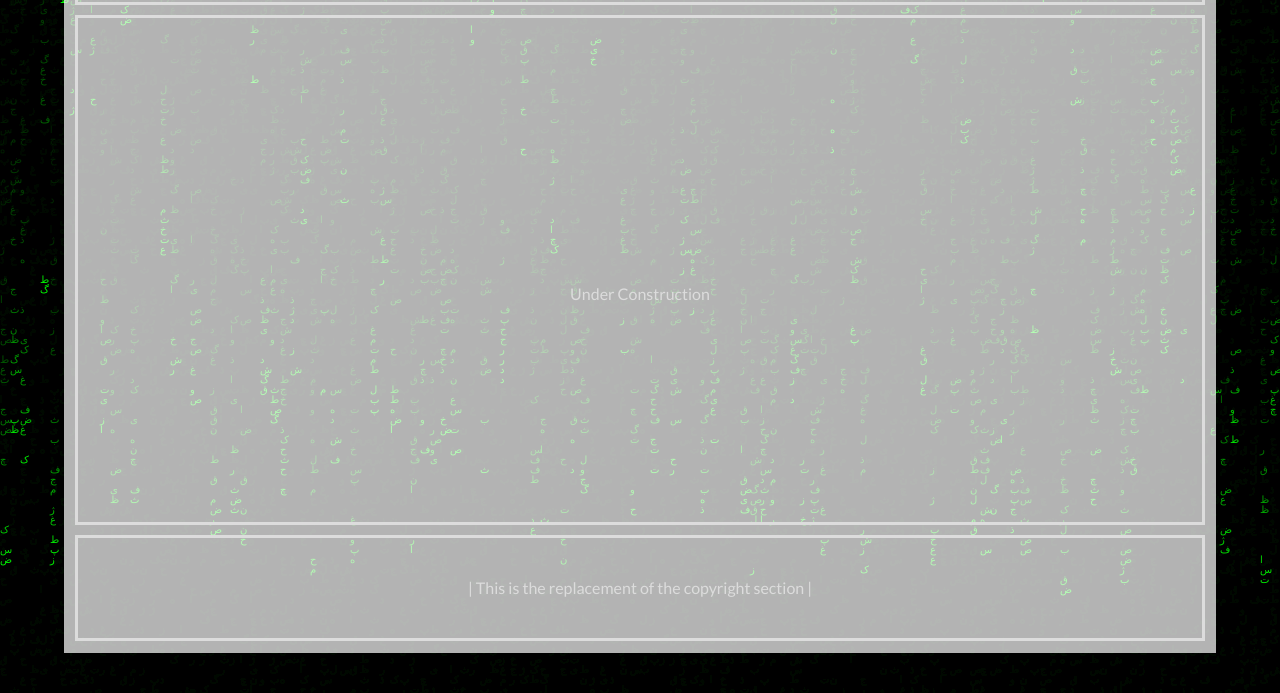
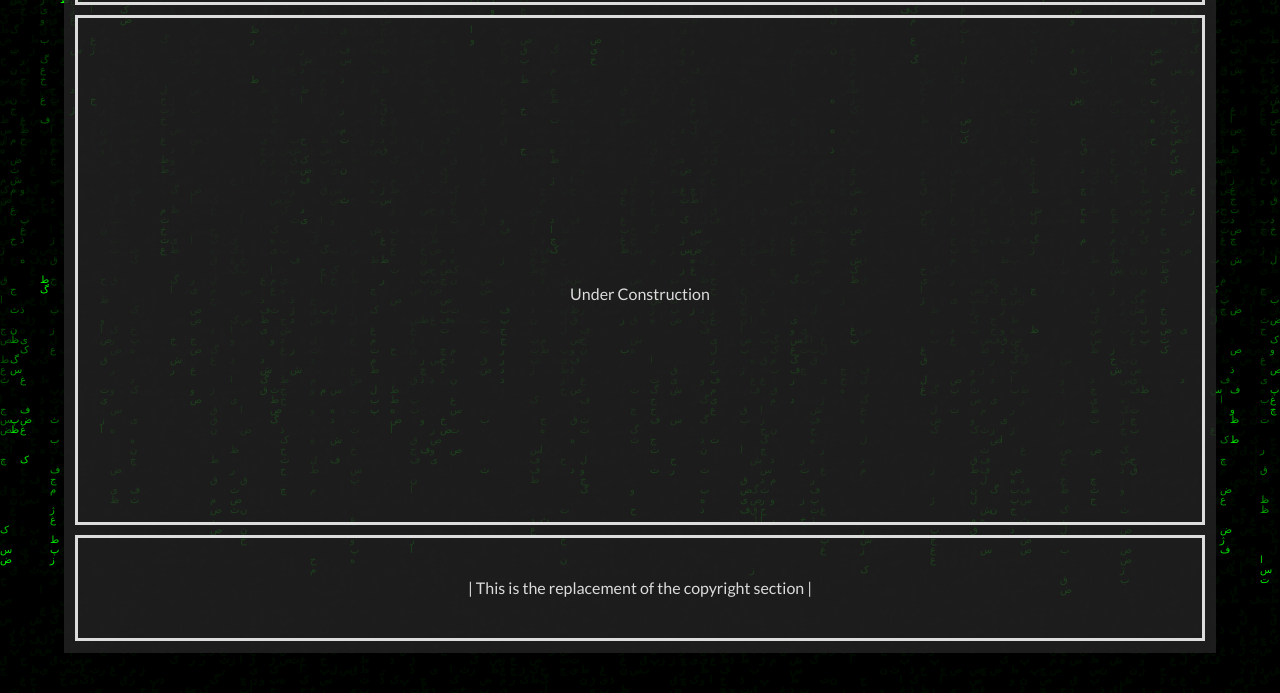
Before and after one commit to imananoosheh/imananoosheh.github.io, a plain HTML site: page index.html in a window 1280 px wide. Shown: the part 107-800 px from the top of the page. Drawn offline with nearby package versions, Linux system fonts and the light colour scheme.

Commit message:
bg overlayer color changed

```diff
--- a/css/main.scss
+++ b/css/main.scss
@@ -73,7 +73,7 @@ body {
     top: 5%;
     width: 90%;
     height: 90%;
-    background-color: rgba(256, 256, 256, 0.7) !important;
+    background-color: rgba(34, 34, 34, 0.85) !important
 }
 
 #sub-body {
```
Also changed, not shown: css/main.css, 1 other file.
